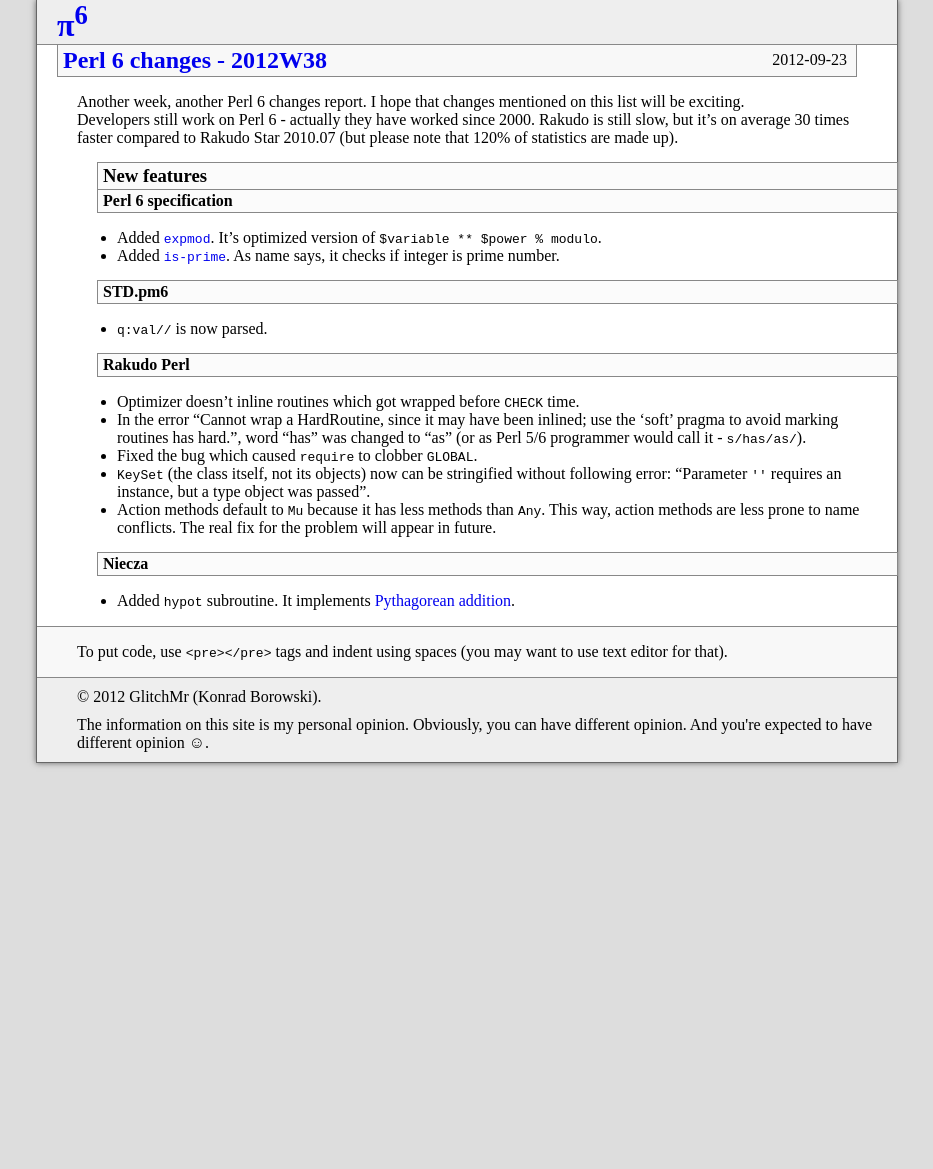
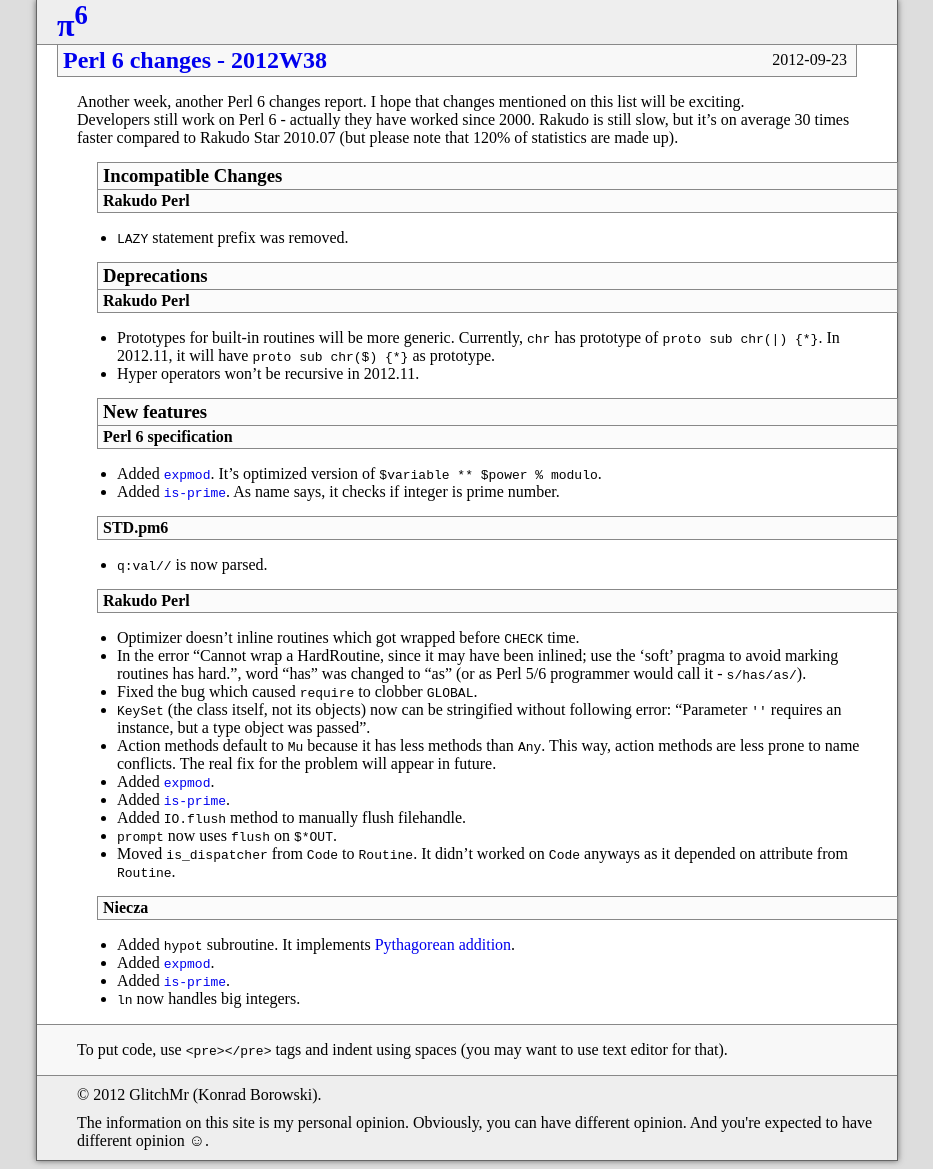
Before and after one commit to KamilaBorowska/old-xfix.github.io, a Jekyll site: the page built from _posts/2012-09-23-perl-6-changes-2012W38.md, in a window 1280 px wide. Shown: the whole page, without its empty margins (173-1106 px from the left). Built offline with Jekyll 4.4.1, drawn with Linux system fonts in a browser that asks for light colours; comment, search, counter and statistics services are not loaded; before the commit the page ends 900 px from its top, so only the background shows below that.

Commit message:
Upload Perl 6 changes for 2012W38

```diff
--- a/_posts/2012-09-23-perl-6-changes-2012W38.md
+++ b/_posts/2012-09-23-perl-6-changes-2012W38.md
@@ -7,6 +7,17 @@
 Perl 6 - actually they have worked since 2000. Rakudo is still slow,
 but it's on average 30 times faster compared to Rakudo Star 2010.07
 (but please note that 120% of statistics are made up).
+
+### Incompatible Changes
+#### Rakudo Perl
+* `LAZY` statement prefix was removed.
+
+### Deprecations
+#### Rakudo Perl
+* Prototypes for built-in routines will be more generic. Currently,
+  `chr` has prototype of `proto sub chr(|) {*}`. In 2012.11, it will
+  have `proto sub chr($) {*}` as prototype.
+* Hyper operators won't be recursive in 2012.11.
 
 ### New features
 #### Perl 6 specification
@@ -32,9 +43,18 @@
 * Action methods default to `Mu` because it has less methods than
   `Any`. This way, action methods are less prone to name conflicts.
   The real fix for the problem will appear in future.
+* Added [`expmod`][expmod].
+* Added [`is-prime`][is-prime].
+* Added `IO.flush` method to manually flush filehandle.
+* `prompt` now uses `flush` on `$*OUT`.
+* Moved `is_dispatcher` from `Code` to `Routine`. It didn't worked on
+  `Code` anyways as it depended on attribute from `Routine`.
 
 #### Niecza
 * Added `hypot` subroutine. It implements [Pythagorean addition].
+* Added [`expmod`][expmod].
+* Added [`is-prime`][is-prime].
+* `ln` now handles big integers.
 
 [Pythagorean addition]: https://en.wikipedia.org/wiki/Pythagorean_addition "Wikipedia: Pythagorean addition"
 [expmod]: http://doc.perl6.org/type/Int#expmod "Perl 6: The documentation for Int.expmod"
```
